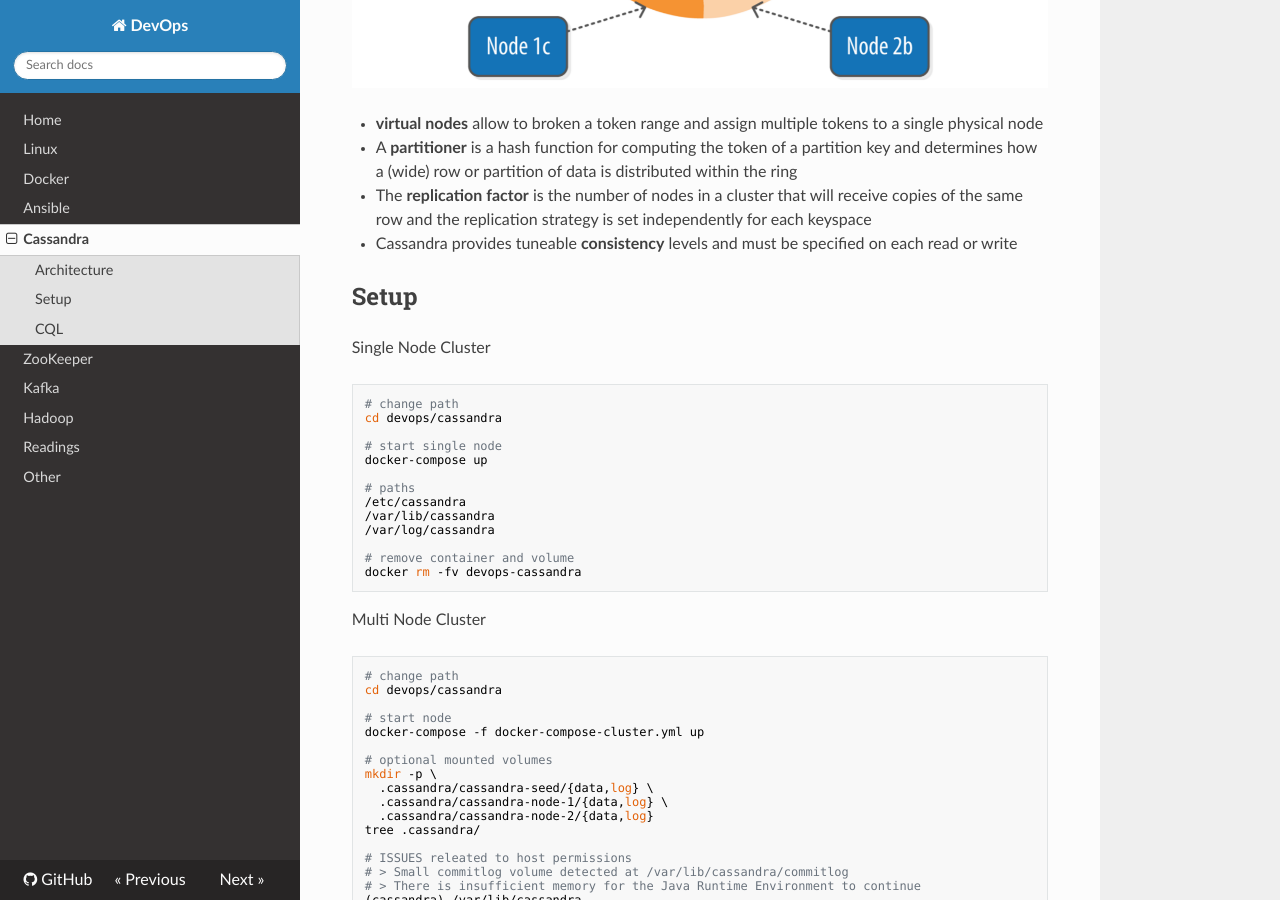
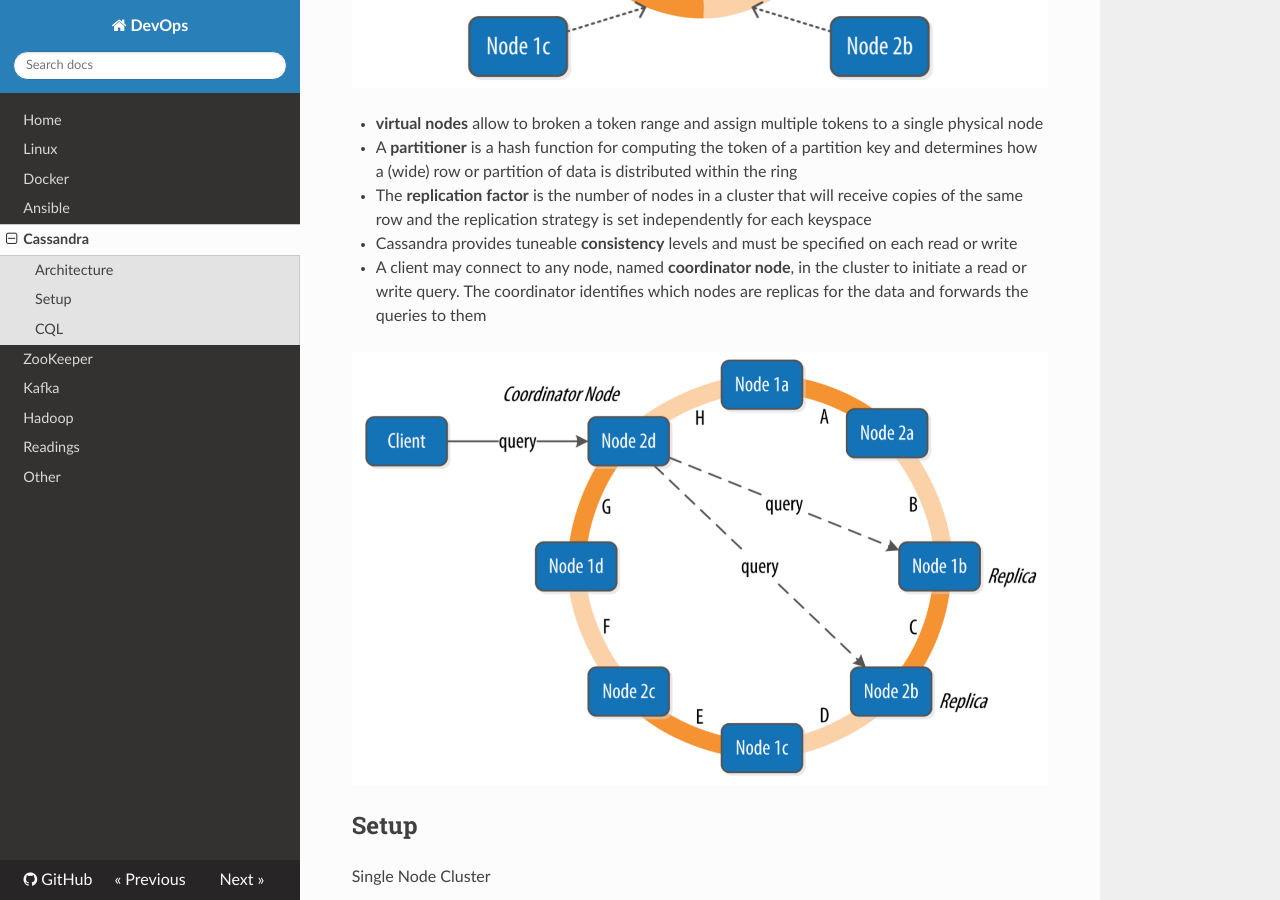
Before and after one commit to niqdev/devops, an MkDocs documentation site: the page built from docs/cassandra.md, in a window 1280 px wide and 900 px high, scrolled down 1206 px. Built offline with MkDocs 1.6.1, drawn with Linux system fonts in a browser that asks for light colours; nearby versions of some CDN libraries; old or Windows-style settings are respelled for this version of MkDocs; some of the changed text lies outside the part shown.

Commit message:
doc: update cassandra

```diff
--- a/dev.txt
+++ b/dev.txt
@@ -4,7 +4,7 @@ TODO
 
 * aws: emr + s3
 
-* giter8 scala-seed: build, scopt, log, config, plugin, readme, scalameter JMX scalafix
+* giter8 scala-seed: build, scopt, log, config, plugin, readme, scalameter JMX scalafix + scaladoc
 * giter8 spark-seed
 https://github.com/josephpconley/spark-seed.g8
 * giter8 akka-seed
--- a/docs/cassandra.md
+++ b/docs/cassandra.md
@@ -32,7 +32,7 @@ Cassandra uses a tick-tock release model, even-numbered releases are feature rel
 
 * Cassandra represents the data managed by a cluster as a **ring**. Each node in the ring is assigned one or more ranges of data described by a **token**, which determines its position in the ring and is used to identify each partition
 
-![token-ring](img/cassandra-token-ring.png)
+![cassandra-token-ring](img/cassandra-token-ring.png)
 
 * **virtual nodes** allow to broken a token range and assign multiple tokens to a single physical node
 
@@ -41,6 +41,12 @@ Cassandra uses a tick-tock release model, even-numbered releases are feature rel
 * The **replication factor** is the number of nodes in a cluster that will receive copies of the same row and the replication strategy is set independently for each keyspace
 
 * Cassandra provides tuneable **consistency** levels and must be specified on each read or write
+
+* A client may connect to any node, named **coordinator node**, in the cluster to initiate a read or write query. The coordinator identifies which nodes are replicas for the data and forwards the queries to them
+
+![cassandra-query](img/cassandra-query.png)
+
+<!-- TODO ![cassandra-memory](img/cassandra-memory.png) -->
 
 ## Setup
 
```
Also changed, not shown: other parts of docs/cassandra.md (+3 -0 lines), docs/img/cassandra-memory.png (added), docs/img/cassandra-query.png (added).
